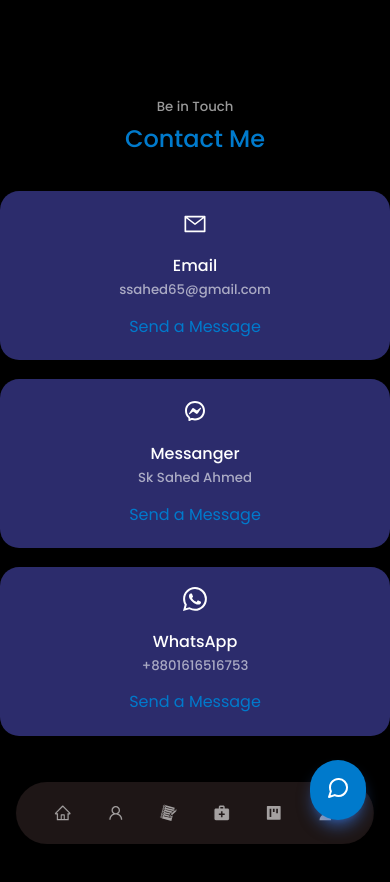
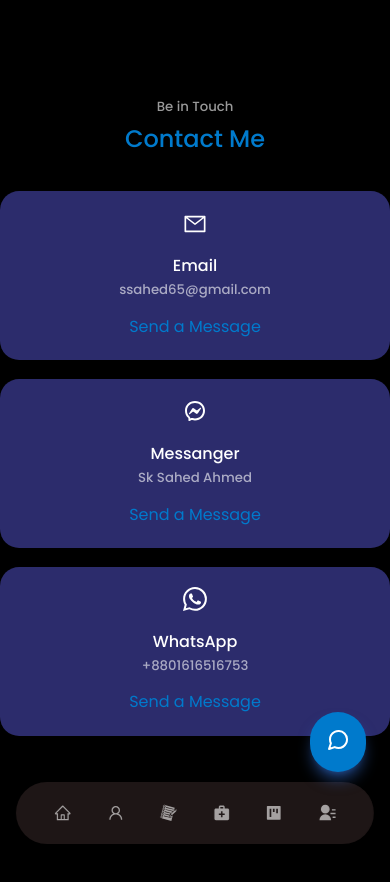
Before and after one commit to sahedalways/React---Portfolio-App-, a React (Create React App) app: page /contact in a window 390 px wide. Shown: the top 882 px of the page. Built offline with nearby package versions, Linux system fonts and the light colour scheme.

Commit message:
Add responsive positioning for chat launcher button
Introduced a media query to adjust the chat launcher button's position on screens smaller than 768px, improving mobile responsiveness. Also cleaned up comments and formatting in the CSS for better readability.

```diff
--- a/src/Components/common/ChatLauncher.css
+++ b/src/Components/common/ChatLauncher.css
@@ -23,9 +23,9 @@
 .chat-launcher-btn::after {
   content: "Hi! I’m Sahed’s AI Assistant";
   position: fixed;
-  bottom: 4.75rem; /* Adjust vertical position */
-  right: 2.5rem; /* Align horizontally */
-  background: #1e40af; /* Darker blue */
+  bottom: 4.75rem;
+  right: 2.5rem;
+  background: #1e40af;
   color: #fff;
   padding: 0.5rem 1rem;
   border-radius: 0.5rem;
@@ -47,13 +47,13 @@
 .chat-launcher-btn::before {
   content: "";
   position: fixed;
-  bottom: 4.3rem; /* slightly below tooltip */
-  right: 3.35rem; /* position arrow horizontally (centered under tooltip) */
+  bottom: 4.3rem;
+  right: 3.35rem;
   width: 0;
   height: 0;
   border-left: 7px solid transparent;
   border-right: 7px solid transparent;
-  border-top: 7px solid #1e40af; /* same color as tooltip background */
+  border-top: 7px solid #1e40af;
   opacity: 0;
   pointer-events: none;
   transition: opacity 0.3s ease, transform 0.3s ease;
@@ -68,3 +68,10 @@
   pointer-events: auto;
   transform: translateY(0);
 }
+
+@media (max-width: 768px) {
+  .chat-launcher-btn {
+    bottom: 4.5rem;
+    right: 1.5rem;
+  }
+}
```
